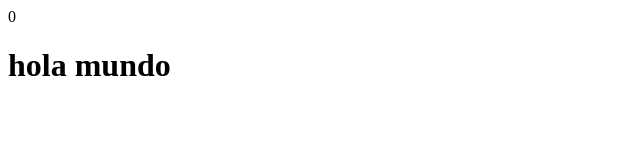
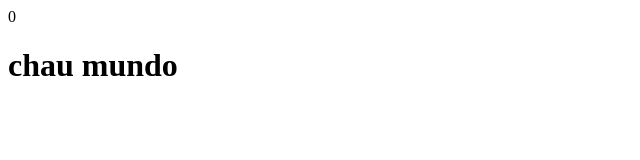
Before and after one commit to PabloJimm/ISO2-MetaData-Management-Explorer-C0.04, a plain HTML site: page index.html in a window 1280 px wide. Shown: the whole page, without its empty margins (0-640 px from the left). Drawn offline with Linux system fonts and the light colour scheme.

Commit message:
chau mundo

```diff
--- a/index.html
+++ b/index.html
@@ -4,7 +4,7 @@
     <title>Document</title>
 </head>0
 <body>
-    <h1>hola mundo</h1
+    <h1>chau mundo</h1
 
 </body>
 </html>
```
